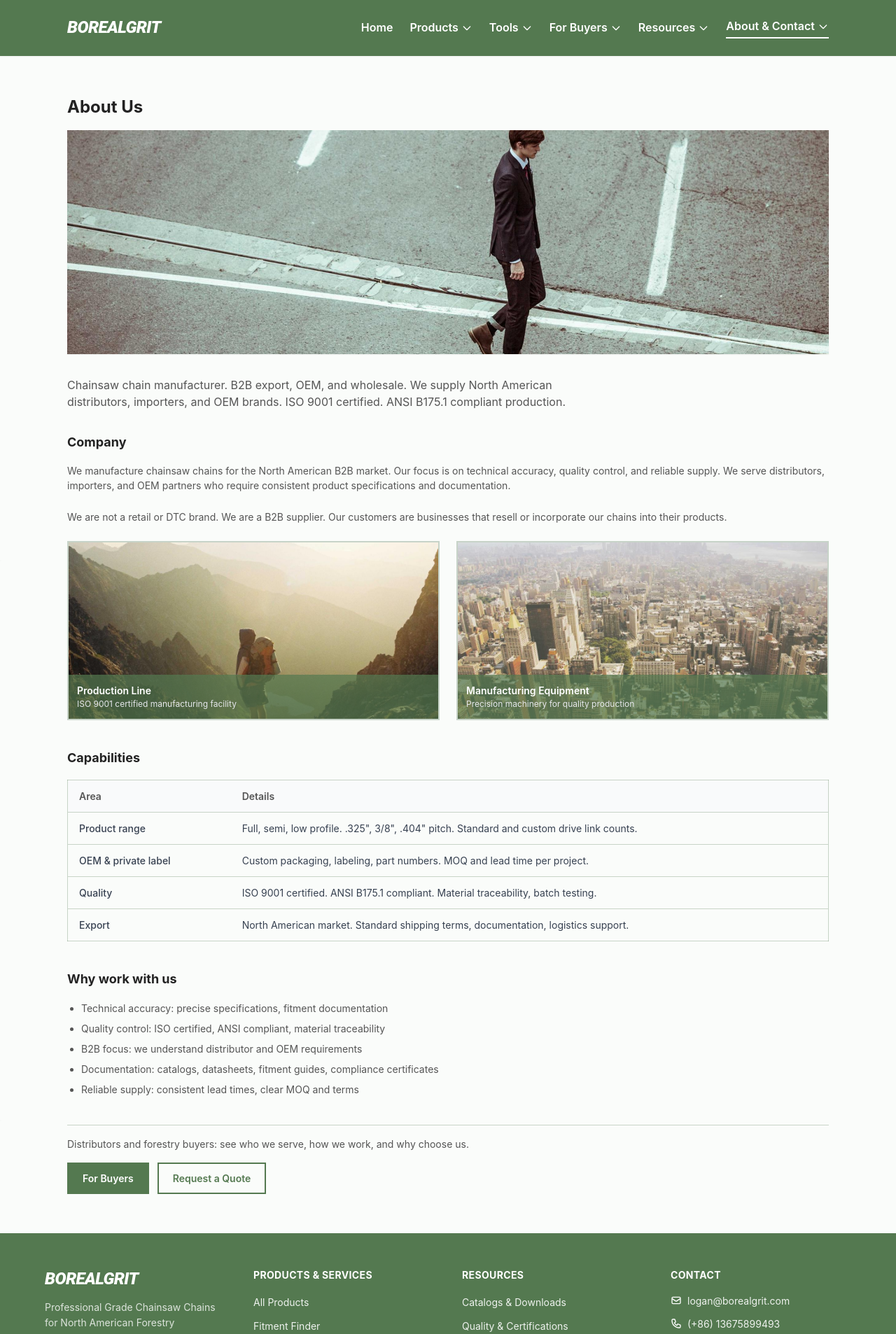
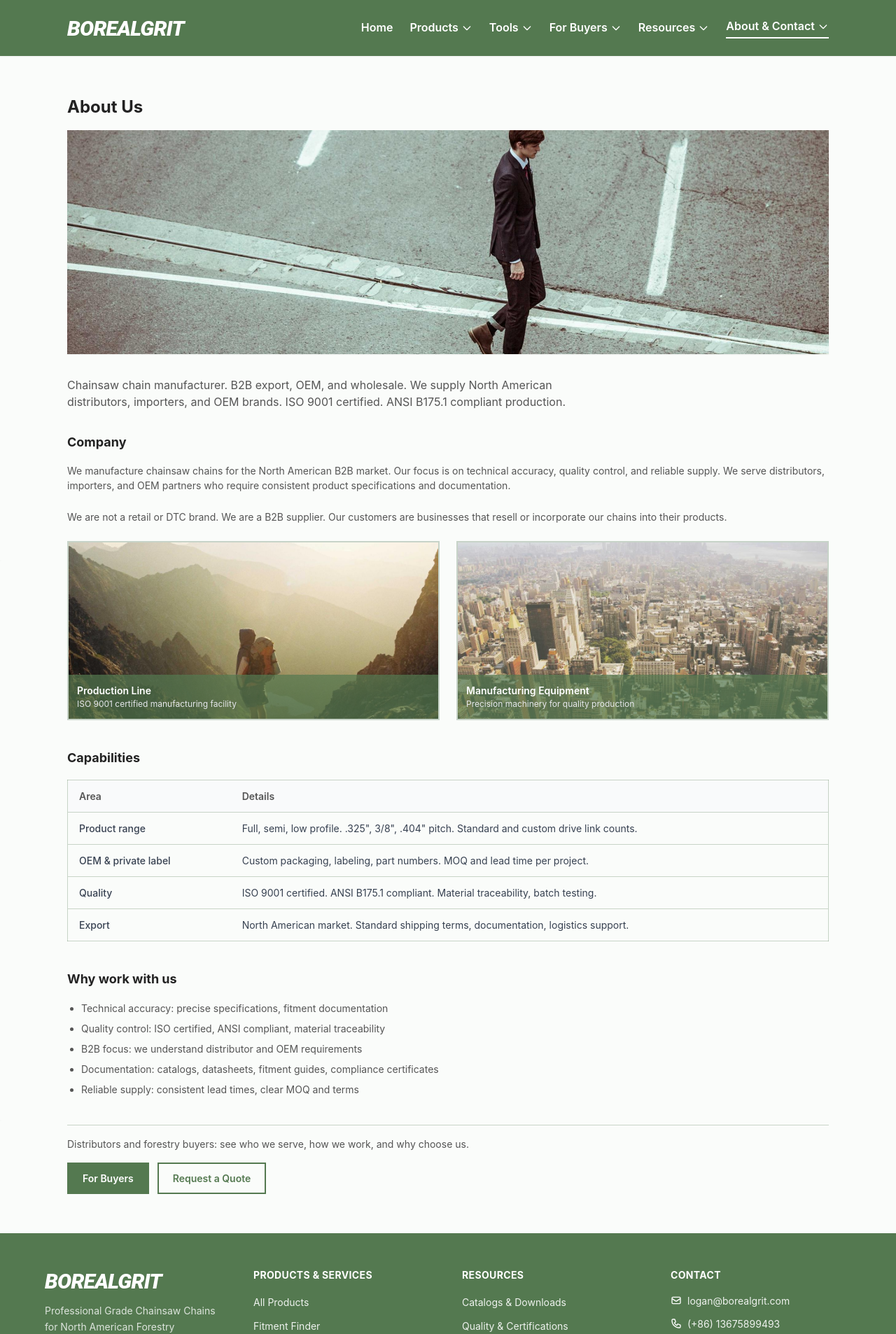
Before and after one commit to LoganOYoung/chainsaw-chain-supplier-borealgrit, a Next.js app: page /about in a window 1280 px wide. Shown: the top 1906 px of the page at 70% size. Built offline with nearby package versions, Linux system fonts and the light colour scheme.

Commit message:
Header/Footer：BOREALGRIT 字号加大（text-2xl/3xl）

```diff
--- a/components/Footer.tsx
+++ b/components/Footer.tsx
@@ -9,7 +9,7 @@ export default function Footer() {
 
           {/* Column 1: About / Brand */}
           <div>
-            <h3 className="font-heading font-black text-white text-2xl uppercase tracking-tight mb-3 italic">BOREALGRIT</h3>
+            <h3 className="font-heading font-black text-white text-3xl uppercase tracking-tight mb-3 italic">BOREALGRIT</h3>
             <p className="text-sm text-white/80 leading-relaxed">
               Professional Grade Chainsaw Chains for North American Forestry
             </p>
--- a/components/Navigation.tsx
+++ b/components/Navigation.tsx
@@ -68,7 +68,7 @@ export default function Navigation() {
     <header className="bg-[#547950] sticky top-0 z-50 shadow-sm">
       <nav className="max-w-6xl mx-auto px-4 sm:px-6 lg:px-8 pl-[max(1rem,env(safe-area-inset-left))] pr-[max(1rem,env(safe-area-inset-right))] sm:pl-6 sm:pr-6 lg:pl-8 lg:pr-8">
         <div className="flex items-center justify-between h-20">
-          <Link href="/" className="font-heading font-black text-white text-xl md:text-2xl tracking-tight uppercase italic">
+          <Link href="/" className="font-heading font-black text-white text-2xl md:text-3xl tracking-tight uppercase italic">
             BOREALGRIT
           </Link>
           <ul className="hidden md:flex items-center gap-6 text-base font-semibold text-white">
```
